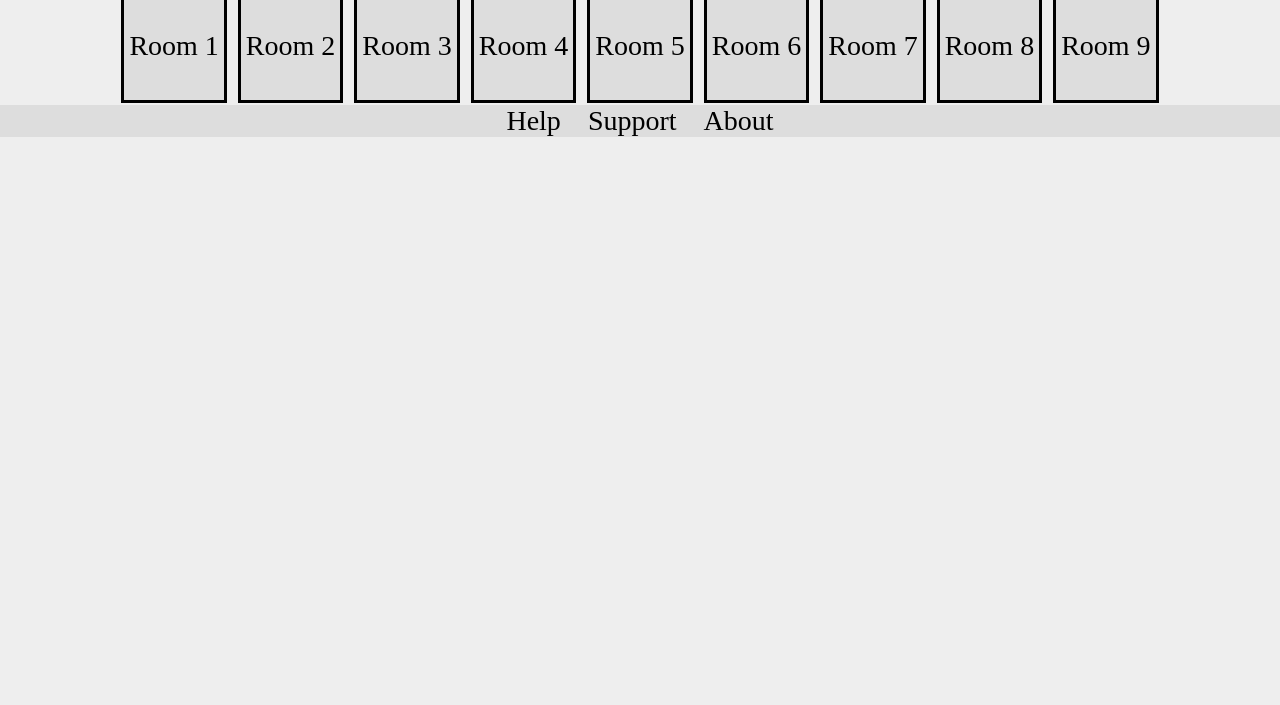
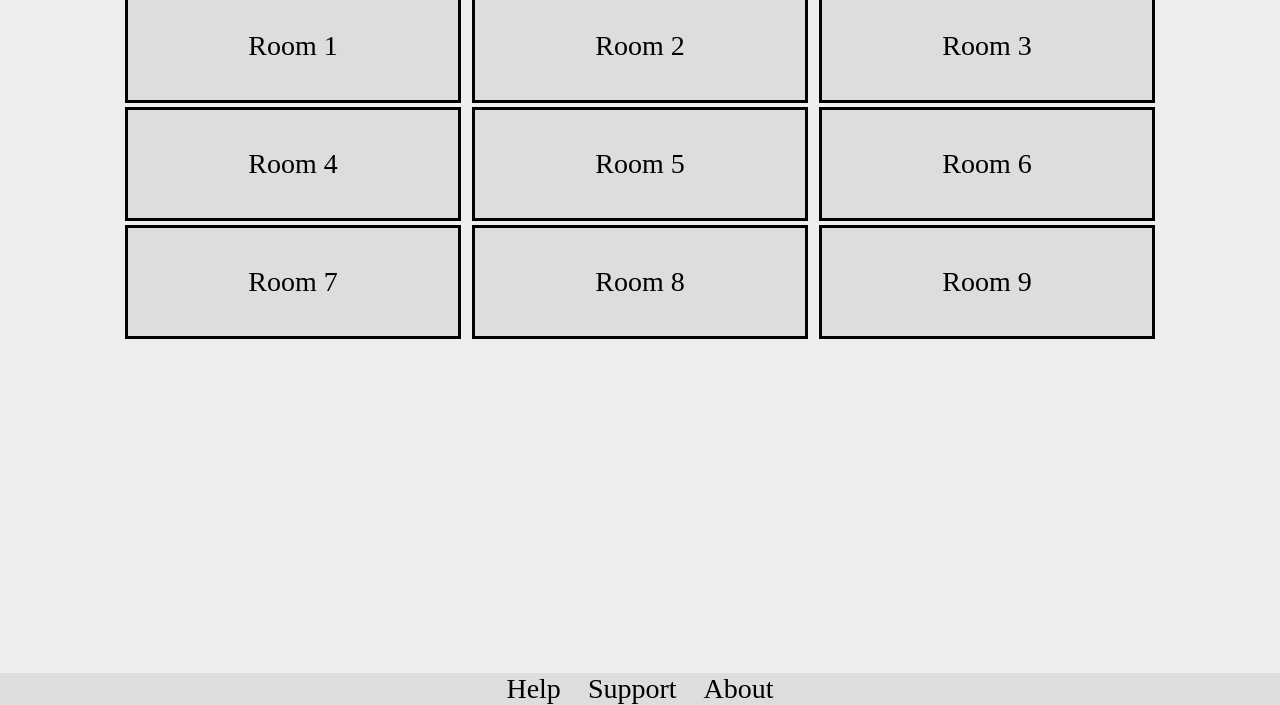
Before and after one commit to DiminiInc/sauna-lifeguard, a plain HTML site: page index.html in a window 1280 px wide. Shown: the part 95-800 px from the top of the page. Drawn offline with Linux system fonts and the light colour scheme.

Commit message:
layout changes
dashboard set to have at max 3 tiles stretched on all screen width
footer is at bottom of the screen if there is not enough tiles

```diff
--- a/css/style.css
+++ b/css/style.css
@@ -3,6 +3,7 @@ html
 	text-align: center;
 	background-color:#eee;
 	font-size: 175%;
+	height:100%;
 }
 
 span{
@@ -21,6 +22,7 @@ span{
 
 #footer{
 	font-size: 100%;
+	flex-shrink:0;
 }
 
 
@@ -29,6 +31,9 @@ body
 {
 	margin:0px;
 	padding:0px;
+	height:100%;
+	display:flex;
+	flex-direction:column;
 }
 
 #header body,#header div,#header dl,#header dt,#header dd,#header ul,#header ol,#header li,#header h1,#header h2,#header h3,#header h4,#header h5,#header h6,#header pre,#header form,#header fieldset,#header input,#header textarea,#header p,#header blockquote,#header th,#header td
@@ -209,6 +214,8 @@ body
 	margin:2px;
 	border-style: solid;
     border-width: 3px;
+    width:25%;
+    min-width: 85px;
 }
 
 .switch {
@@ -271,6 +278,10 @@ input:checked + .slider:before {
   border-radius: 50%;
 }
 
+#dashboard{
+	flex:1 0 auto;
+}
+
 #dashboard a{
 	color: black;
 	text-decoration: none;
```
